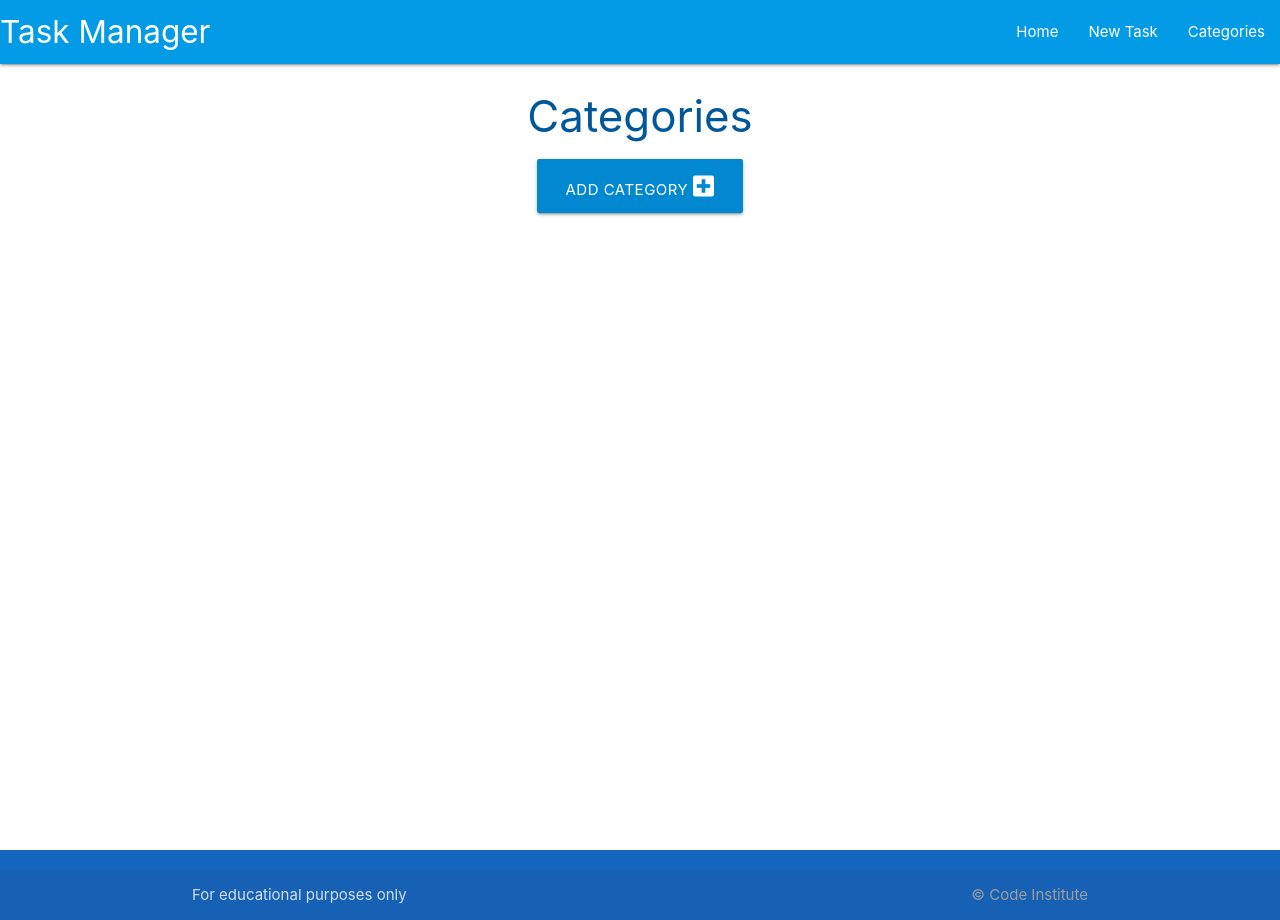
After one commit to Ajn0r/task-manager, a Flask app: page /categories in a window 1280 px wide. The commit adds this page. Run offline with Flask 2, Linux system fonts and the light colour scheme; data that the repository does not hold is empty.

Commit message:
add the r in crud yao

```diff
--- a/taskmanager/routes.py
+++ b/taskmanager/routes.py
@@ -1,4 +1,4 @@
-from flask import render_template
+from flask import render_template, request, redirect, url_for
 from taskmanager import app, db
 from taskmanager.models import Category, Task
 
@@ -6,3 +6,19 @@ from taskmanager.models import Category, Task
 @app.route("/")
 def home():
     return render_template("tasks.html")
+
+
+@app.route("/categories")
+def categories():
+    categories = list(Category.query.order_by(Category.category_name).all())
+    return render_template("categories.html", categories=categories)
+
+
+@app.route("/add_category", methods=["GET", "POST"])
+def add_category():
+    if request.method == "POST":
+        category = Category(category_name=request.form.get("category_name"))
+        db.session.add(category)
+        db.session.commit()
+        return redirect(url_for("categories"))
+    return render_template("add_category.html")
--- a/taskmanager/templates/base.html
+++ b/taskmanager/templates/base.html
@@ -6,6 +6,9 @@
     <meta name="viewport" content="width=device-width, initial-scale=1.0">
     <link rel="stylesheet" href="https://cdnjs.cloudflare.com/ajax/libs/materialize/1.0.0/css/materialize.min.css"  type="text/css">
     <link rel="stylesheet" href="{{ url_for('static', filename='css/style.css') }}" type="text/css">
+    <link rel="stylesheet" href="https://cdnjs.cloudflare.com/ajax/libs/font-awesome/5.15.3/css/all.min.css"
+        integrity="sha512-iBBXm8fW90+nuLcSKlbmrPcLa0OT92xO1BIsZ+ywDWZCvqsWgccV3gFoRBv0z+8dLJgyAHIhR35VZc2oM/gI1w=="
+        crossorigin="anonymous" referrerpolicy="no-referrer">
     <title>Task Manager</title>
 </head>
 <body>
@@ -18,7 +21,7 @@
               <ul class="right hide-on-med-and-down">
                 <li><a href="{{ url_for('home') }}">Home</a></li>
                 <li><a href="#">New Task</a></li>
-                <li><a href="#">Categories</a></li>
+                <li><a href="{{ url_for('categories') }}">Categories</a></li>
 
 
               </ul>
@@ -28,7 +31,7 @@
           <ul class="sidenav" id="mobile-demo">
             <li><a href="{{ url_for('home') }}">Home</a></li>
             <li><a href="#">New Task</a></li>
-            <li><a href="#">Categories</a></li>
+            <li><a href="{{ url_for('categories') }}">Categories</a></li>
 
           </ul>
     </header>
--- /dev/null
+++ b/taskmanager/templates/categories.html
@@ -0,0 +1,33 @@
+{% extends "base.html" %}
+{% block content %}
+
+<h3 class="light-blue-text text-darken-4 center-align">Categories</h3>
+
+<div class="row">
+    <div class="col s12 center-align">
+        <a href="{{ url_for('add_category') }}" class="btn-large light-blue darken-2">
+            Add Category <i class="fas fa-plus-square righ"></i>
+        </a>
+    </div>
+</div>
+
+<div class="row">
+    {% for category in categories %}
+    <div class="col s12 m6 l3">
+      <div class="card blue-grey center-align darken-1">
+        <div class="card-content white-text">
+          <span class="card-title">{{ category.category_name }}</span>
+          <p>
+            Text here
+          </p>
+        </div>
+        <div class="card-action">
+          <a href="#" class="btn">Edit</a>
+          <a href="#" class="btn">Delete</a>
+        </div>
+      </div>
+    </div>
+    {% endfor %}
+  </div>
+
+{% endblock %}
```
Also changed, not shown: taskmanager/templates/add_category.html (added, +28 -0 lines).
